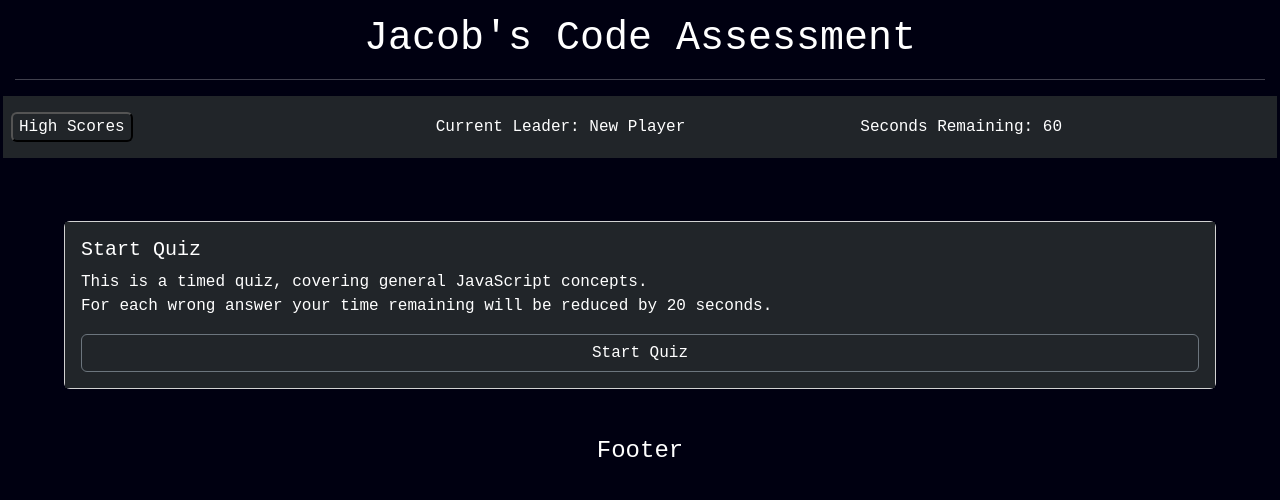
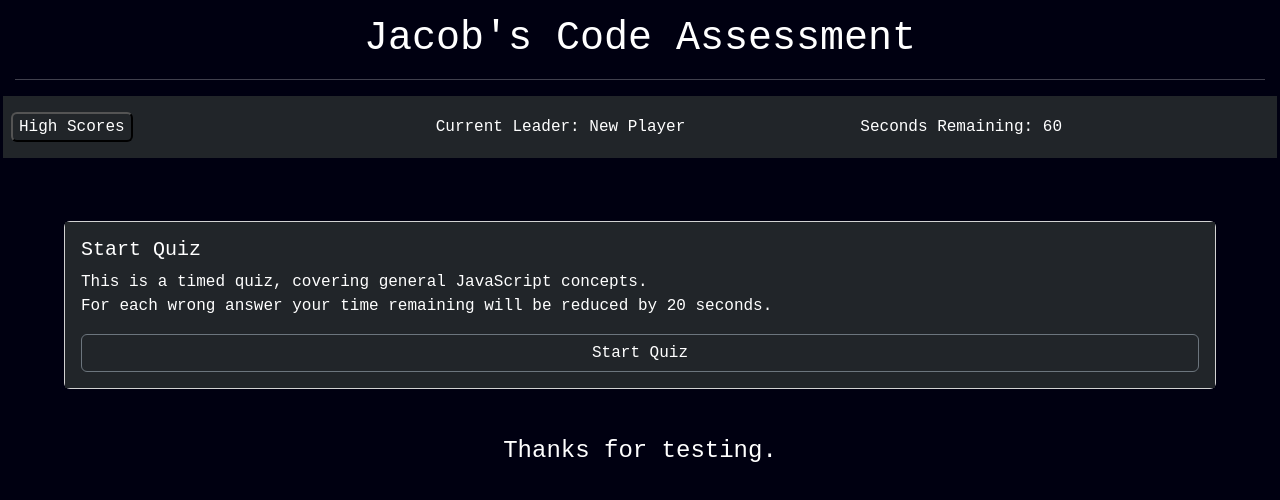
Before and after one commit to Jacob-Jeffries/m4c, a plain HTML site: page index.html in a window 1280 px wide. Drawn offline with nearby package versions, Linux system fonts and the light colour scheme.

Commit message:
Cleaned HTML and added comments

```diff
--- a/index.html
+++ b/index.html
@@ -12,7 +12,9 @@
 
   	<link rel="icon" type="image/x-icon" href="./images/favicon.ico">
 
-    <!--reset.css strips the margins and padding from every element (no longer recommended by MDN); normalize.css creates homogeneity between browsers, and style.css adds my own style on top of everything.          https://developer.mozilla.org/en-US/docs/MDN/Writing_guidelines/Writing_style_guide/Code_style_guide/CSS-->
+    <!--reset.css strips the margins and padding from every element (no longer recommended by MDN); normalize.css creates homogeneity between browsers, and style.css adds my own style on top of everything.
+
+    https://developer.mozilla.org/en-US/docs/MDN/Writing_guidelines/Writing_style_guide/Code_style_guide/CSS-->
 
     <link rel="stylesheet" href="./assets/css/normalize.css"/>
 
@@ -29,19 +31,21 @@
     <header>
     	<h1 id="top" class="row d-flex justify-content-center">Jacob's Code Assessment</h1>
       <hr />
+
       <!--I switched the nav-bar to expand on medium displays-->
       <nav class="navbar bg-dark row d-flex">
 
+          <!--This section of code outlines the High Score Button-->
           <div id="btn-wrapper" class="col-12 col-md-4 p-2">
             <button type="button" id="high-score" class="bg-dark rounded btn-outline-secondary text-white">High Scores</button>
           </div>
 
+          <!--I added a bit of Code that will pull out the current high score leader-->
           <div id="curr-leader" class="col-12 col-md-4 p-2">Current High Score: </div>
 
+          <!--The Following code structures the countdown timer-->
           <div class="col-12 col-md-4 p-2">Seconds Remaining: <span id="time"></span></div>
-
       </nav>
-
     </header>
 
     <br />
@@ -49,8 +53,13 @@
 
     <main>
 
+      <!--This is the code that structures the quiz area-->
       <div id="test-wrapper" class="col d-flex justify-content-center">
+
+        <!--This is a code snippet taken from bootstrap and modified-->
         <div class="card col-12 col-md-12">
+
+          <!--The card is divided into two divs, the first usually carries the question and the second carries the answer buttons-->
           <div id="cardWrapper" class="card-body bg-dark">
             <h5 id="Q" class="card-title">Start Quiz</h5>
             <p id="prompt" class="card-text">
@@ -58,30 +67,30 @@
               <br/>
               For each wrong answer your time remaining will be reduced by 20 seconds.
             </p>
+
+            <!--div to carry answer buttons and future appends-->
             <div id="btns" class="dflex">
               <button type="button" id="start" class="btn bg-dark rounded btn-outline-secondary text-white w-100">Start Quiz</button>
             </div>
           </div>
         </div>
       </div>
-
     </main>
 
     <br />
     <br />
 
     <footer >
-      <h4 class="row d-flex justify-content-center">Footer</h4>
-      <p><!--Add Footer Here--></p>
+      <h4 class="row d-flex justify-content-center">Thanks for testing.</h4>
 	  </footer>
 
     <!--LINK Script Here-->
+
     <!--BOOTSTRAP-->
     <script src="https://cdn.jsdelivr.net/npm/bootstrap@5.2.3/dist/js/bootstrap.bundle.min.js" integrity="sha384-kenU1KFdBIe4zVF0s0G1M5b4hcpxyD9F7jL+jjXkk+Q2h455rYXK/7HAuoJl+0I4" crossorigin="anonymous"></script>
 
-    <!--JAVASCRIPT-->
+    <!--MY JAVASCRIPT-->
     <script src="./assets/script/script.js"></script>
 
   </body>
-
 </html>
```
